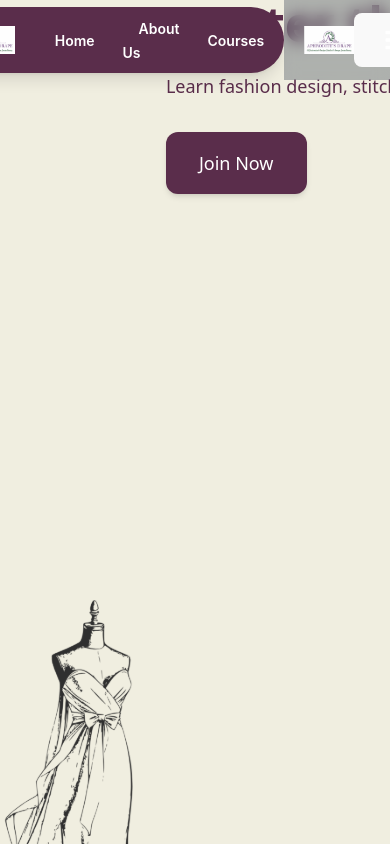
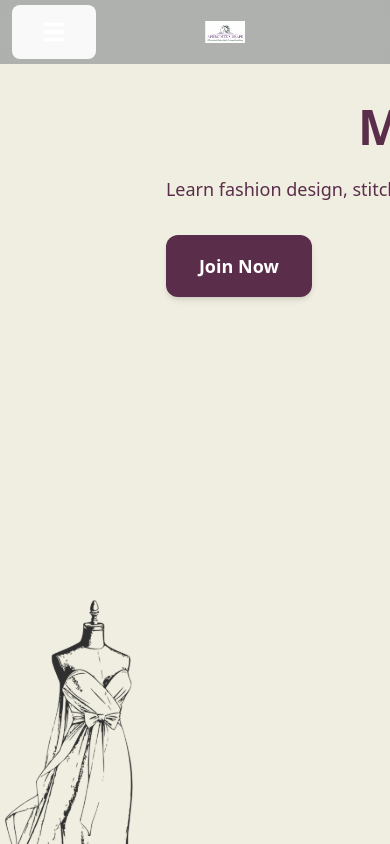
Before and after one commit to sparktech-dm/AD-School-of-Fashion, a React (Vite) app: page /services in a window 390 px wide. Shown: the top 844 px of the page. Built offline with nearby package versions, Linux system fonts and the light colour scheme.

Commit message:
spl-3Hero and About aligned

```diff
--- a/src/components/About.jsx
+++ b/src/components/About.jsx
@@ -7,21 +7,21 @@
       <img
         src="./about top img copy.webp"
         alt="About Main"
-        className="w-[300px] h-[180px] mb-8"
+        className="w-[300px] h-[180px] "
       />
 
       <div className="flex flex-col md:flex-row w-full max-w-6xl mx-auto items-start min-h-[600px]">
         {/* Left Side Content */}
         <div className="flex-1 flex flex-col justify-center px-8 py-6">
-          <h2 className="text-4xl mt-0 md:text-4xl font-bold mb-4" style={{ color: "#5a2d4b" }}>
+          <h2 className="text-4xl mt-0 md:text-6xl font-bold mb-4 xl:text-7xl pl-32" style={{ color: "#5a2d4b" }}>
             About
           </h2>
-          <p className="text-lg md:text-xl mb-6" style={{ color: "#5a2d4b" }}>
+          <p className="text-lg md:text-2xl mb-6 xl:text-3xl" style={{ color: "#5a2d4b" }}>
             We are dedicated to teaching the art of tailoring, fashion design, and embroidery.
             Our expert trainers help you master skills for a successful career in fashion.
             Join us to unlock your creativity and become a professional tailor.
           </p>
-          <ul className="list-disc pl-5 text-[#5a2d4b]">
+          <ul className="list-disc pl-5 text-[#5a2d4b] md:text-2xl xl:text-3xl space-y-2">
             <li>Expert trainers</li>
             <li>Modern equipment</li>
             <li>Hands-on learning</li>
@@ -43,22 +43,22 @@
             <img
               src="./about img 1.png"
               alt="About 1"
-              className="absolute top-20 left-20 w-32 h-32 rounded-lg"
+              className="absolute top-20 left-20 w-32 h-32 "
             />
             <img
               src="./about img 2.png"
               alt="About 2"
-              className="absolute top-20 right-20 w-32 h-32 rounded-lg"
+              className="absolute top-20 right-20 w-32 h-32 "
             />
             <img
               src="./about img 3.png"
               alt="About 3"
-              className="absolute bottom-20 left-20 w-32 h-32 rounded-lg"
+              className="absolute bottom-20 left-20 w-32 h-32 "
             />
             <img
               src="./about img 4.png"
               alt="About 4"
-              className="absolute bottom-20 right-20 w-32 h-32 rounded-lg"
+              className="absolute bottom-20 right-20 w-32 h-32 "
             />
           </div>
         </div>
--- a/src/components/Hero.jsx
+++ b/src/components/Hero.jsx
@@ -1,28 +1,28 @@
 export default function Hero() {
   return (
-    <section className="relative bg-[#f0eee0] w-full flex flex-col md:flex-row items-center justify-between h-[800px]">
-
+    <section className="relative bg-[#f0eee0] w-full flex flex-col md:flex-row items-center justify-center h-[800px] xl:pl-40">
       {/* Left Content */}
-      <div className="relative z-10 flex-1 px-8 md:px-16">
-        <h1 className="text-5xl md:text-7xl font-bold" style={{ color: "#5a2d4b" }}>
+      <div className="relative z-10 flex-1 flex flex-col justify-center items-center md:items-start px-8 md:px-16 lg:pl-32 h-full">
+        <div className="w-full ">
+          <h1 className="text-5xl  md:text-5xl font-bold text-center md:text-left lg:text-6xl xl:text-7xl" style={{ color: "#5a2d4b" }}>
             Master the Art of Tailoring
           </h1>
-        <p className="mt-6 text-lg md:text-2xl" style={{ color: "#5a2d4b" }}>
+          <p className="mt-6 text-lg  md:text-2xl text-center md:text-left lg:text-3xl xl:text-4xl" style={{ color: "#5a2d4b" }}>
             Learn fashion design, stitching, and embroidery with expert trainers.
             Join us to start your journey in the world of fashion.
           </p>
           <button
-          className="mt-8 px-8 py-4 rounded-xl shadow-md transition text-lg md:text-xl"
+            className="mt-8 px-8 py-4 rounded-xl shadow-md transition text-lg  md:text-xl lg:text-2xl font-bold hover:scale-105 xl:"
             style={{ backgroundColor: "#5a2d4b", color: "white" }}
           >
             Join Now
           </button>
         </div>
+      </div>
 
       {/* Right Image in Oval */}
-      <div className="relative z-10 flex-1 flex items-center justify-center px-8 md:px-16">
+      <div className="relative z-10 flex-1 flex items-center justify-center px-8 md:px-16 lg:pr-60 xl:pr-20 h-full">
         <div className="w-72 md:w-96 h-96 md:h-[32rem] rounded-full bg-[#f0eee0] shadow-xl flex items-center justify-center overflow-hidden">
-          {/* Replace with your sketch image */}
           <img
             src="./women model.png"
             alt="Tailoring Sketch"
--- a/src/components/Navbar.jsx
+++ b/src/components/Navbar.jsx
@@ -11,7 +11,7 @@
   const navigate = useNavigate();
 
   useEffect(() => {
-    setMenuOpen(false); // Close mobile menu on route change
+    setMenuOpen(false);
   }, [location.pathname]);
 
   useEffect(() => {
@@ -87,14 +87,15 @@
     }
   };
 
-  // Desktop Navbar
   return (
-    <div className='w-full h-[50px] fixed top-0 z-50 font-[Inter] flex justify-center items-center h-[80px]'>
-     <div className="flex items-center w-[90%] max-w-5xl rounded-full bg-[#5a2d4b] px-8 py-2 shadow-lg">
+    <nav className="w-full fixed top-0 z-50 font-[Inter]">
+      {/* Capsule-shaped centered navbar (desktop/tablet only) */}
+      <div className="hidden md:flex justify-center items-center h-20 lg:h-24 w-full xl:h-32 w-full ">
+        <div className="flex items-center w-full max-w-5xl rounded-full bg-[#5a2d4b] px-4 md:px-8 py-2 shadow-lg ">
           {/* Logo on the left */}
-        <div className='flex-shrink-0 mr-6'>
+          <div className='flex-shrink-0 mr-4 md:mr-6'>
             <RouterLink to='/' onClick={handleScrollTop}>
-            <div className='w-[50px] h-[50px] cursor-pointer'>
+              <div className='w-10 h-10 md:w-12 md:h-12 cursor-pointer'>
                 <img
                   src={Logo}
                   alt='Logo'
@@ -105,13 +106,13 @@
           </div>
           {/* Menu items centered */}
           <div className='flex-1 flex justify-center'>
-          <ul className='flex items-center gap-x-3'>
+            <ul className='flex items-center gap-x-2 md:gap-x-4'>
               {menuItems.map((item) => (
                 <li key={item.name} onClick={() => handleItemClick(item)}>
                   {item.type === 'route' ? (
                     <RouterLink
                       to={item.path}
-                    className={`px-4 py-2 rounded-full text-sm font-semibold transition-all duration-200 ${
+                      className={`px-2 md:px-4 py-1 md:py-2 rounded-full text-xs md:text-sm font-semibold transition-all duration-200 ${
                         active === item.name
                           ? 'bg-white/10 text-[#f0c417]'
                           : 'text-white hover:text-[13px] hover:bg-[#4f4e4e]'
@@ -121,7 +122,7 @@
                     </RouterLink>
                   ) : (
                     <span
-                    className={`px-4 py-2 rounded-full text-sm font-semibold transition-all duration-200 ${
+                      className={`px-2 md:px-4 py-1 md:py-2 rounded-full text-xs md:text-sm font-semibold transition-all duration-200 ${
                         active === item.name
                           ? 'bg-white/10 text-[#f0c417]'
                           : 'text-white hover:text-[13px] hover:bg-[#4f4e4e]'
@@ -135,41 +136,48 @@
             </ul>
           </div>
           {/* CTA Button on the right */}
-        <div className='flex-shrink-0 ml-6'>
+          <div className='flex-shrink-0 ml-4 md:ml-6'>
             <button
-            className='bg-[#f0c417] text-[#79548a] px-6 py-2 rounded-full font-bold hover:bg-[#e6b800] transition-all duration-200'
+              className='bg-[#f0c417] text-[#79548a] px-4 md:px-6 py-1 md:py-2 rounded-full font-bold hover:bg-[#e6b800] transition-all duration-200 text-xs md:text-base'
               onClick={() => navigate('/enroll')}
             >
               Enroll Now
             </button>
           </div>
         </div>
+      </div>
 
-      {/* Mobile Navbar Header */}
-      <div className='md:hidden flex justify-between items-center px-5 h-full backdrop-blur bg-gray-600/40'>
-        <RouterLink to='/' onClick={handleScrollTop}>
-          <div className='w-[50px] h-[50px] cursor-pointer'>
-            <img src={Logo} alt='Logo' className='w-full h-full object-contain' />
-          </div>
-        </RouterLink>
+      {/* Mobile Navbar Header (mobile only) */}
+      <div className='flex md:hidden items-center px-3 h-16 backdrop-blur bg-gray-600/40 relative'>
+        {/* Hamburger menu on the left */}
         <button
-          className='text-white text-2xl'
+          className='text-white text-2xl mr-2'
           onClick={() => setMenuOpen(!menuOpen)}
         >
           {menuOpen ? <FaTimes /> : <FaBars />}
         </button>
+        {/* Logo in the center */}
+        <div className="flex-1 flex justify-center">
+          <RouterLink to='/' onClick={handleScrollTop}>
+            <div className='w-10 h-10 cursor-pointer'>
+              <img src={Logo} alt='Logo' className='w-full h-full object-contain' />
+            </div>
+          </RouterLink>
+        </div>
+        {/* Empty div for spacing on right */}
+        <div style={{ width: '2rem' }}></div>
       </div>
 
-      {/* Mobile Menu Dropdown */}
+      {/* Mobile Menu Dropdown (mobile only) */}
       {menuOpen && (
-        <div className='md:hidden absolute top-[80px] left-0 w-full border-t border-[#444] bg-[#79548a]'>
-          <ul className='flex flex-col items-center gap-4 py-4'>
+        <div className='md:hidden absolute top-16 left-0 w-full border-t border-[#444] bg-[#79548a]'>
+          <ul className='flex flex-col items-center gap-2 py-2'>
             {menuItems.map((item) => (
               <li key={item.name} onClick={() => handleItemClick(item)}>
                 {item.type === 'route' ? (
                   <RouterLink
                     to={item.path}
-                    className={`px-4 py-2 rounded-full text-base font-semibold transition-all duration-200 ${
+                    className={`px-4 py-2 rounded-full text-sm font-semibold transition-all duration-200 ${
                       active === item.name
                         ? 'bg-[#262424] text-[#f0c417]'
                         : 'text-white hover:bg-[#4f4e4e]'
@@ -179,7 +187,7 @@
                   </RouterLink>
                 ) : (
                   <span
-                    className={`px-4 py-2 rounded-full text-base font-semibold transition-all duration-200 ${
+                    className={`px-4 py-2 rounded-full text-sm font-semibold transition-all duration-200 ${
                       active === item.name
                         ? 'bg-[#262424] text-[#f0c417]'
                         : 'text-white hover:bg-[#4f4e4e]'
@@ -193,7 +201,7 @@
             {/* CTA Button in mobile dropdown */}
             <li>
               <button
-                className='bg-[#f0c417] text-[#79548a] px-6 py-2 rounded-full font-bold hover:bg-[#e6b800] transition-all duration-200'
+                className='bg-[#f0c417] text-[#79548a] px-6 py-2 rounded-full font-bold hover:bg-[#e6b800] transition-all duration-200 text-sm'
                 onClick={() => {
                   setMenuOpen(false);
                   navigate('/enroll');
@@ -205,7 +213,7 @@
           </ul>
         </div>
       )}
-    </div>
+    </nav>
   );
 };
 
```
Also changed, not shown: 1 other file (tests, documents, lock files or other folders). Lines whose indentation alone changed are shown as unchanged.
